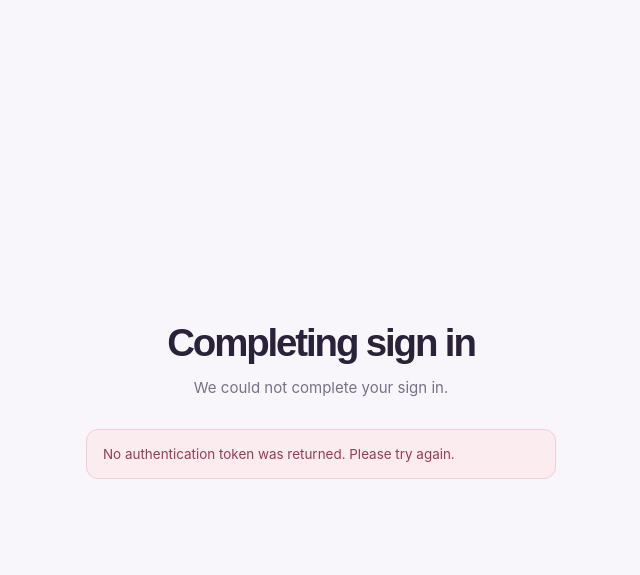
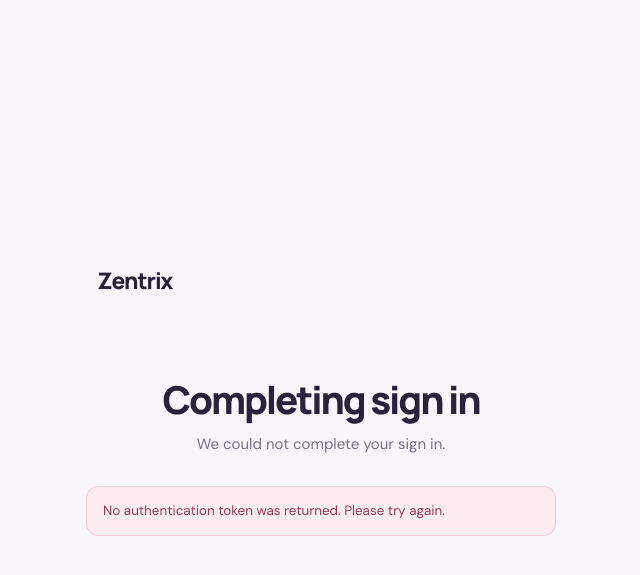
Before and after one commit to Barrato14/test-systeml, a PHP site: page /auth-callback.php in a window 1280 px wide. Shown: the top 575 px of the page, without its empty margins (319-959 px from the left). Run offline with PHP 8.4, Linux system fonts and the light colour scheme.

Commit message:
Style Google authentication callback

```diff
--- a/auth-callback.php
+++ b/auth-callback.php
@@ -8,12 +8,14 @@ require_once 'config/database.php';
     <meta charset="UTF-8">
     <meta name="viewport" content="width=device-width, initial-scale=1.0">
     <title>Signing in - Zentrix</title>
-    <link rel="stylesheet" href="css/style.css">
+    <link rel="preconnect" href="https://fonts.googleapis.com"><link rel="preconnect" href="https://fonts.gstatic.com" crossorigin><link href="https://fonts.googleapis.com/css2?family=DM+Sans:wght@400;500;600;700&family=Manrope:wght@400;500;600;700;800&display=swap" rel="stylesheet">
+    <link rel="stylesheet" href="css/style.css"><meta name="theme-color" content="#F8F6FB">
 </head>
 <body>
     <main class="auth-layout">
         <section class="auth-form-wrapper">
             <div class="auth-form-container">
+                <div class="brand-logo"><i class="ph-fill ph-ticket"></i><span>Zentrix</span></div>
                 <header class="form-header">
                     <h2>Completing sign in</h2>
                     <p id="authStatus">Verifying your Google account...</p>
```
